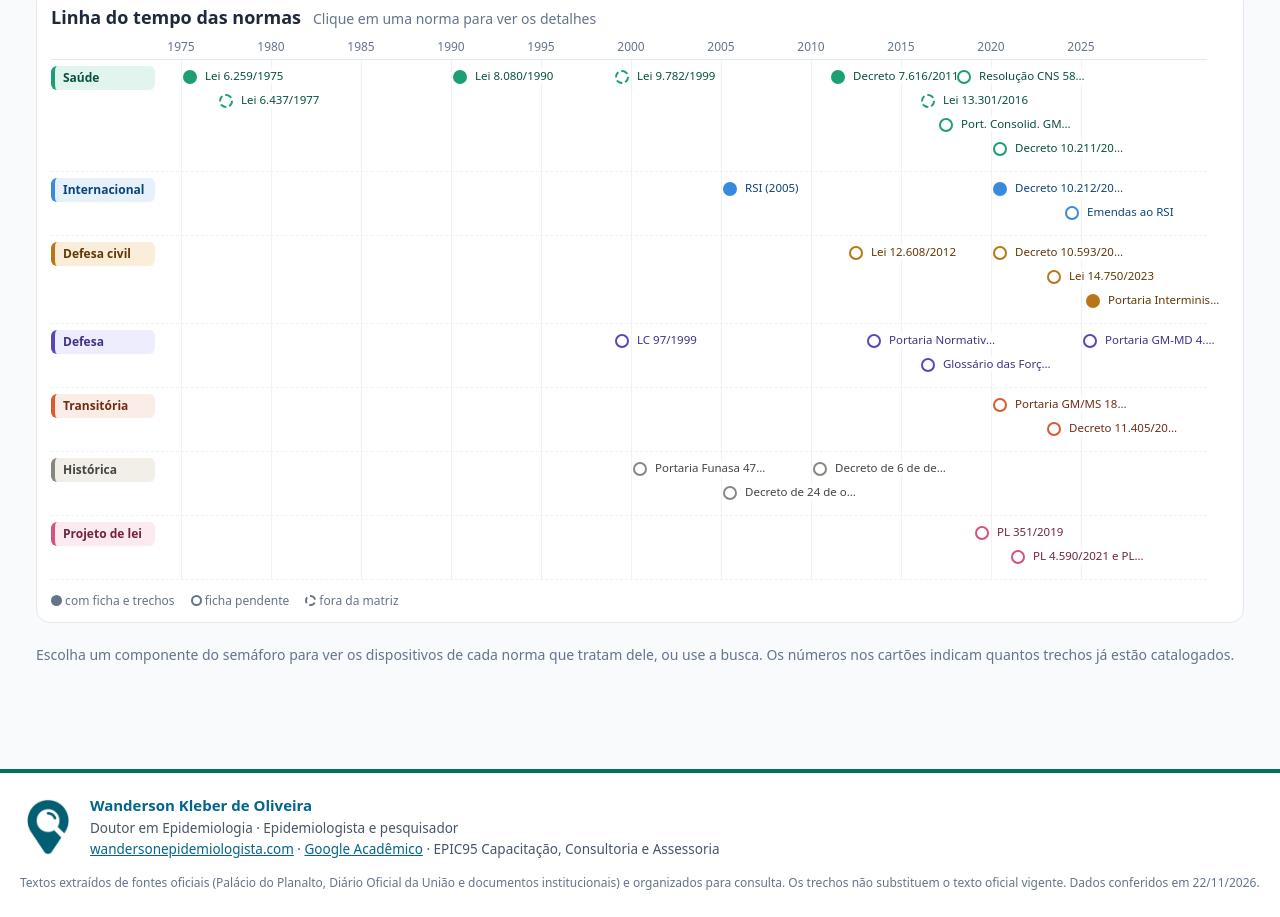
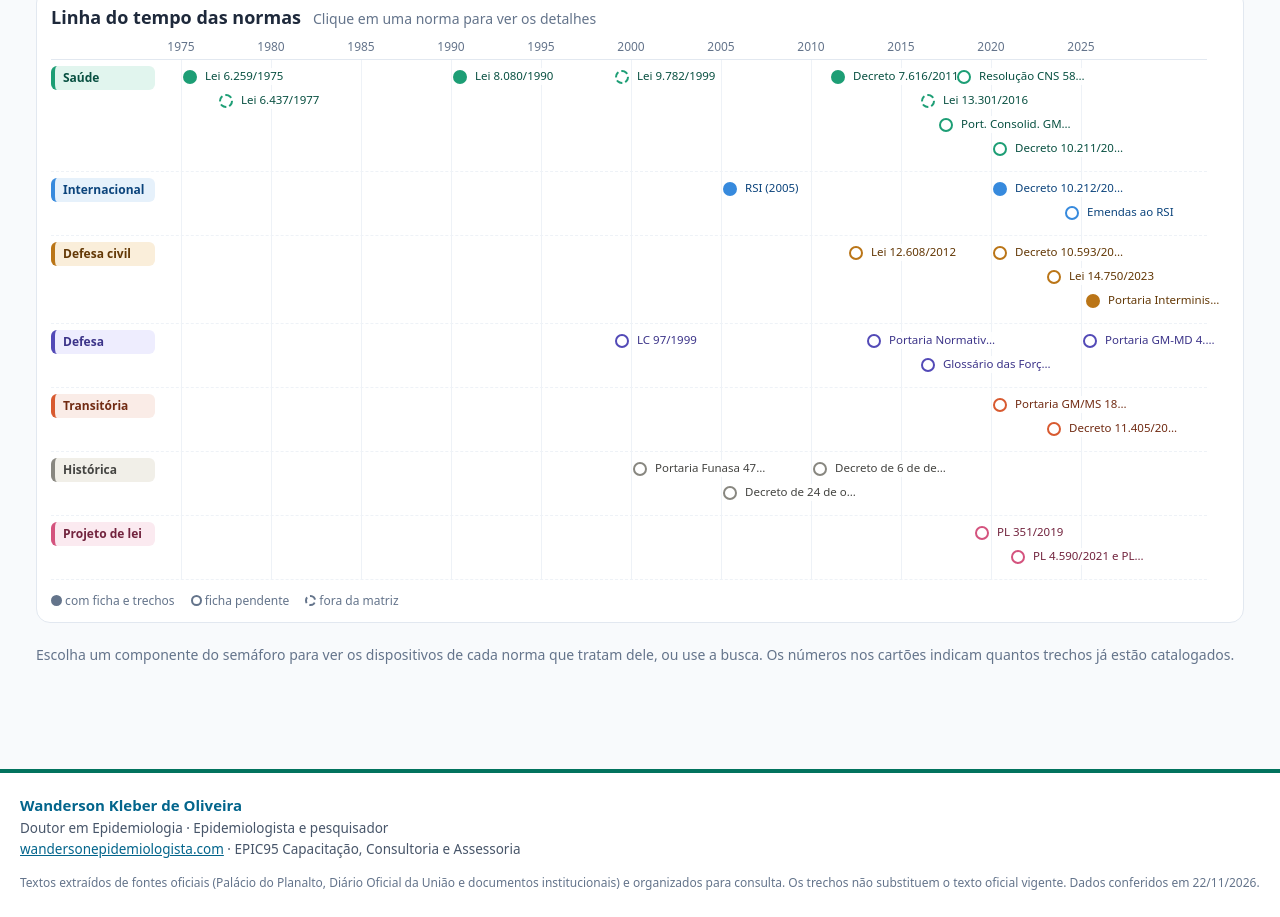
Before and after one commit to wandersonepidemiologista/normas-esp, a plain HTML site: page semaforo.html in a window 1280 px wide. Shown: the part 564-1481 px from the top of the page. Drawn offline with Linux system fonts and the light colour scheme.

Commit message:
Remove logo e link do Google Acadêmico do rodapé do semáforo
Co-Authored-By: Claude Sonnet 5.5 <noreply@anthropic.com>
Claude-Session: https://claude.ai/code/session_01FFggB7WLr44J22ozvcNSZA

```diff
--- a/semaforo.html
+++ b/semaforo.html
@@ -172,11 +172,10 @@ table.meta td{padding:6px 0;border-bottom:1px solid #EEF2F7;overflow-wrap:anywhe
 </main>
 <footer id="rodape">
   <div class="rod-in">
-    <img src="img/logo-wandersonepidemiologista.png" alt="" width="56" height="56">
     <div class="rod-txt">
       <p class="rod-nome">Wanderson Kleber de Oliveira</p>
       <p>Doutor em Epidemiologia · Epidemiologista e pesquisador</p>
-      <p><a href="https://www.wandersonepidemiologista.com" target="_blank" rel="noopener">wandersonepidemiologista.com</a> · <a href="https://scholar.google.com.br/citations?hl=pt-BR&amp;user=06CUyLEAAAAJ" target="_blank" rel="noopener">Google Acadêmico</a> · EPIC95 Capacitação, Consultoria e Assessoria</p>
+      <p><a href="https://www.wandersonepidemiologista.com" target="_blank" rel="noopener">wandersonepidemiologista.com</a> · EPIC95 Capacitação, Consultoria e Assessoria</p>
     </div>
   </div>
   <p class="rod-aviso">Textos extraídos de fontes oficiais (Palácio do Planalto, Diário Oficial da União e documentos institucionais) e organizados para consulta. Os trechos não substituem o texto oficial vigente. <span id="rodData"></span></p>
```
